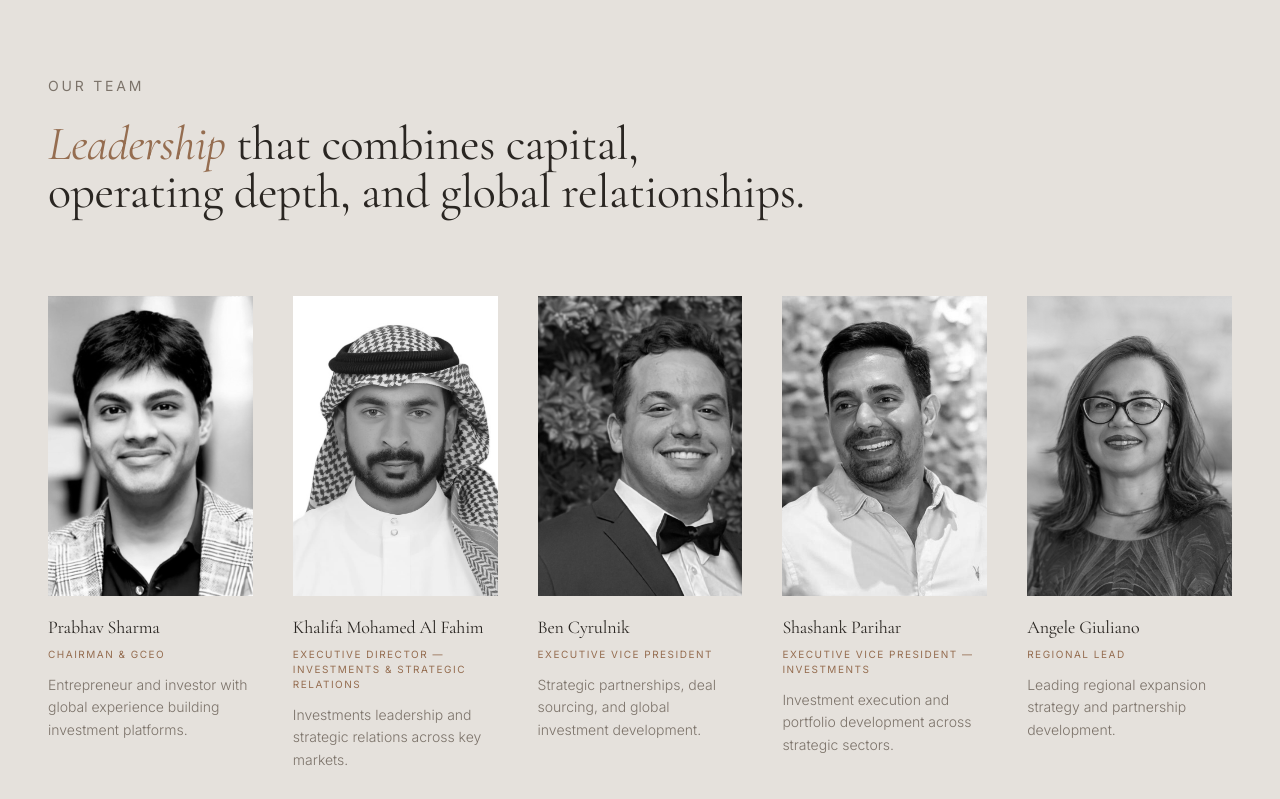
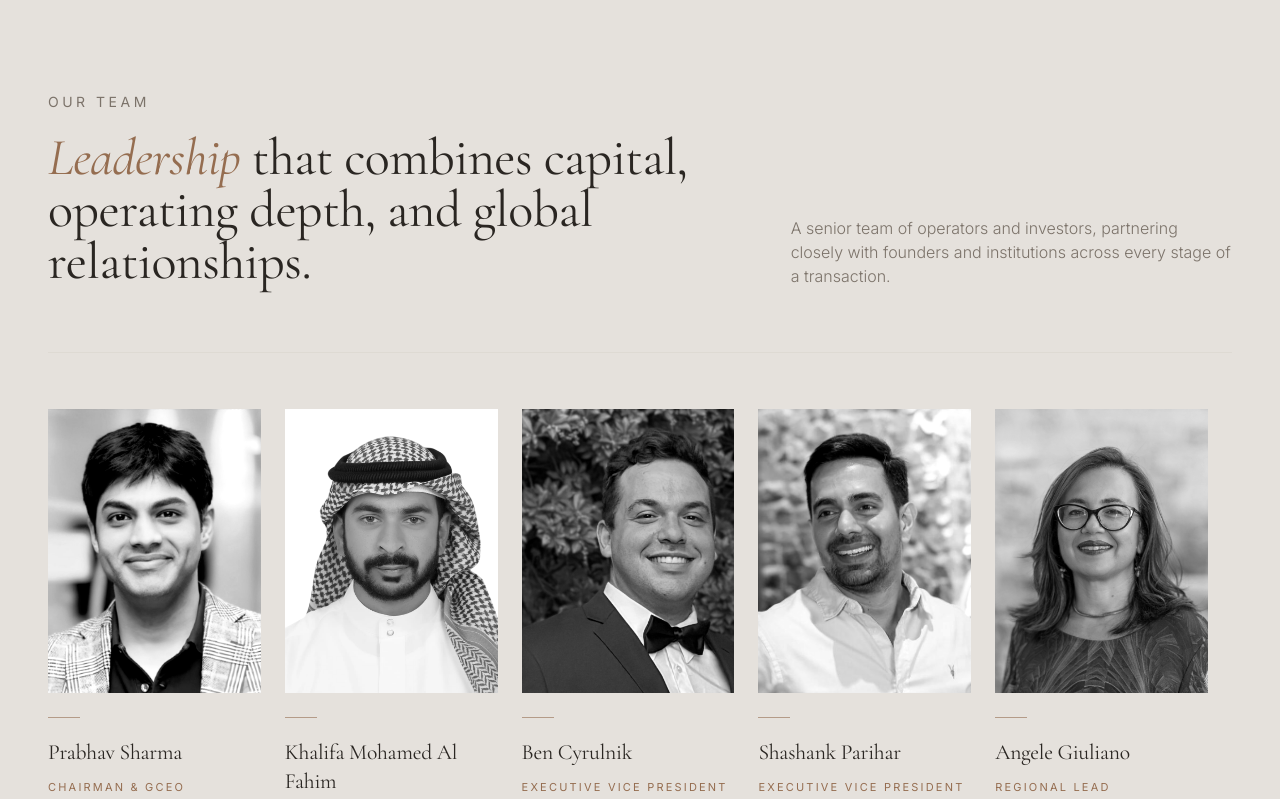
Before and after one commit to bencyrulnik-cyber/alpha-x-vision, a React (Vite) app: page / in a window 1280 px wide. Shown: the part 1960-2759 px from the top of the page. Built offline with nearby package versions, Linux system fonts and the light colour scheme; the HTML template or start-up script is replaced by a standard one.

Commit message:
Changes
Co-authored-by: bencyrulnik-cyber <250005174+bencyrulnik-cyber@users.noreply.github.com>

```diff
--- a/src/components/TeamSection.tsx
+++ b/src/components/TeamSection.tsx
@@ -54,18 +54,20 @@ const TeamSection = () => {
   }, []);
 
   return (
-    <section id="team" className="py-24 md:py-32 bg-secondary" ref={sectionRef}>
+    <section id="team" className="py-24 md:py-36 bg-secondary" ref={sectionRef}>
       <div className="container mx-auto px-6 md:px-12">
-        <div className="max-w-3xl mb-16 md:mb-20">
+        {/* Editorial header */}
+        <div className="grid md:grid-cols-12 gap-8 md:gap-12 items-end pb-12 md:pb-16 border-b border-border">
+          <div className="md:col-span-7">
             <p
-            className={`text-sm tracking-[0.2em] text-muted-foreground mb-6 transition-all duration-700 ${
+              className={`text-xs md:text-sm tracking-[0.25em] text-muted-foreground mb-5 transition-all duration-700 ${
                 visible ? "opacity-100 translate-y-0" : "opacity-0 translate-y-6"
               }`}
             >
               OUR TEAM
             </p>
             <h2
-            className={`text-3xl md:text-5xl font-serif text-foreground leading-tight transition-all duration-700 delay-100 ${
+              className={`text-[2rem] leading-[1.15] md:text-5xl lg:text-[3.25rem] font-serif text-foreground transition-all duration-700 delay-100 ${
                 visible ? "opacity-100 translate-y-0" : "opacity-0 translate-y-6"
               }`}
             >
@@ -73,39 +75,53 @@ const TeamSection = () => {
               operating depth, and global relationships.
             </h2>
           </div>
-
-        <div className="grid gap-10 sm:grid-cols-2 lg:grid-cols-5">
-          {leaders.map((leader, i) => (
-            <div
-              key={leader.name}
-              className={`transition-all duration-700 ${
+          <div className="md:col-span-5 md:pl-6">
+            <p
+              className={`text-sm md:text-base text-muted-foreground font-light leading-relaxed transition-all duration-700 delay-200 ${
                 visible ? "opacity-100 translate-y-0" : "opacity-0 translate-y-6"
               }`}
-              style={{ transitionDelay: `${150 + i * 100}ms` }}
             >
-              <div className="overflow-hidden rounded-sm mb-5 bg-muted">
+              A senior team of operators and investors, partnering closely with
+              founders and institutions across every stage of a transaction.
+            </p>
+          </div>
+        </div>
+
+        {/* Roster */}
+        <div className="grid grid-cols-1 sm:grid-cols-2 lg:grid-cols-3 xl:grid-cols-5">
+          {leaders.map((leader, i) => (
+            <article
+              key={leader.name}
+              className={`group flex flex-col pt-10 md:pt-14 pb-2 sm:pr-8 xl:pr-6 border-b border-border/60 sm:border-b-0 transition-all duration-700 ${
+                visible ? "opacity-100 translate-y-0" : "opacity-0 translate-y-8"
+              }`}
+              style={{ transitionDelay: `${150 + i * 90}ms` }}
+            >
+              <div className="overflow-hidden rounded-sm bg-muted aspect-[3/4] mb-6">
                 <img
                   src={leader.photo}
                   alt={`${leader.name}, ${leader.role.toLowerCase()} at AlphaX`}
                   loading="lazy"
-                  className="w-full h-[300px] object-cover grayscale hover:grayscale-0 hover:scale-105 transition-all duration-700"
+                  className="w-full h-full object-cover grayscale contrast-[1.05] group-hover:grayscale-0 group-hover:scale-[1.04] transition-all duration-[900ms] ease-out"
                 />
               </div>
-              <h3 className="text-lg font-serif text-foreground leading-tight">
+              <span className="block w-8 h-px bg-accent/60 mb-5 transition-all duration-500 group-hover:w-14" />
+              <h3 className="text-xl md:text-[1.35rem] font-serif text-foreground leading-snug">
                 {leader.name}
               </h3>
-              <p className="mt-2 text-[10px] tracking-[0.15em] text-accent">
+              <p className="mt-3 text-[10px] md:text-[11px] tracking-[0.2em] text-accent leading-relaxed uppercase">
                 {leader.role}
               </p>
-              <p className="mt-3 text-sm text-muted-foreground font-light leading-relaxed">
+              <p className="mt-4 pb-8 sm:pb-0 text-sm text-muted-foreground font-light leading-[1.8]">
                 {leader.desc}
               </p>
-            </div>
+            </article>
           ))}
         </div>
       </div>
     </section>
   );
+
 };
 
 export default TeamSection;
```
Lines whose indentation alone changed are shown as unchanged.
